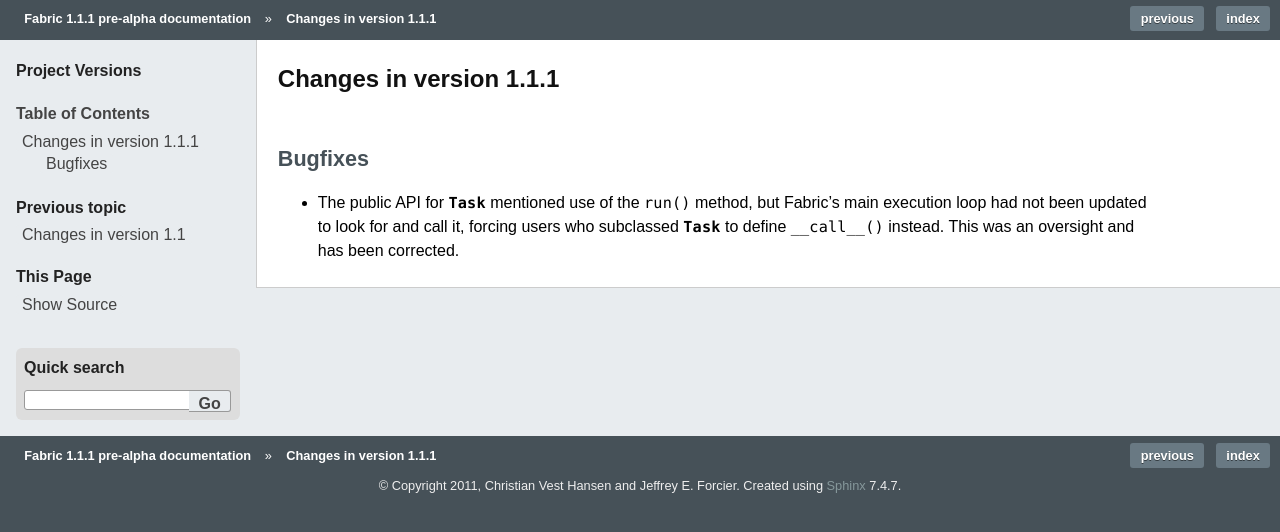
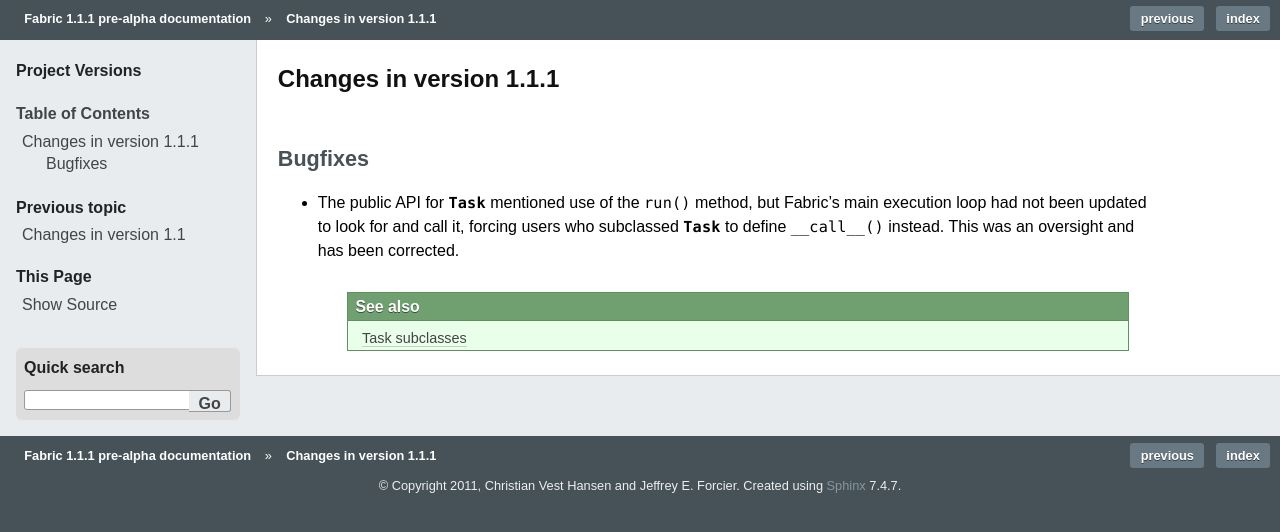
Before and after one commit to fabric/fabric, a Sphinx documentation site: the page built from docs/changes/1.1.1.rst, in a window 1280 px wide. Shown: the top 532 px of the page. Built offline with Sphinx 7.4.7, drawn with Linux system fonts in a browser that asks for light colours; pages that are not in the unit, such as notebooks, are missing from menus.

Commit message:
Add link to (new) docs section

```diff
--- a/docs/changes/1.1.1.rst
+++ b/docs/changes/1.1.1.rst
@@ -9,3 +9,5 @@
   method, but Fabric's main execution loop had not been updated to look for and
   call it, forcing users who subclassed `~fabric.tasks.Task` to define
   ``__call__()`` instead. This was an oversight and has been corrected.
+
+  .. seealso:: :ref:`task-subclasses`
--- a/docs/usage/tasks.rst
+++ b/docs/usage/tasks.rst
@@ -58,6 +58,7 @@
 
 The `~fabric.decorators.task` decorator is pretty straightforward, but using `~fabric.tasks.Task` is less obvious, so we'll cover it in detail here.
 
+.. _task-subclasses:
 
 ``Task`` subclasses
 -------------------
```
